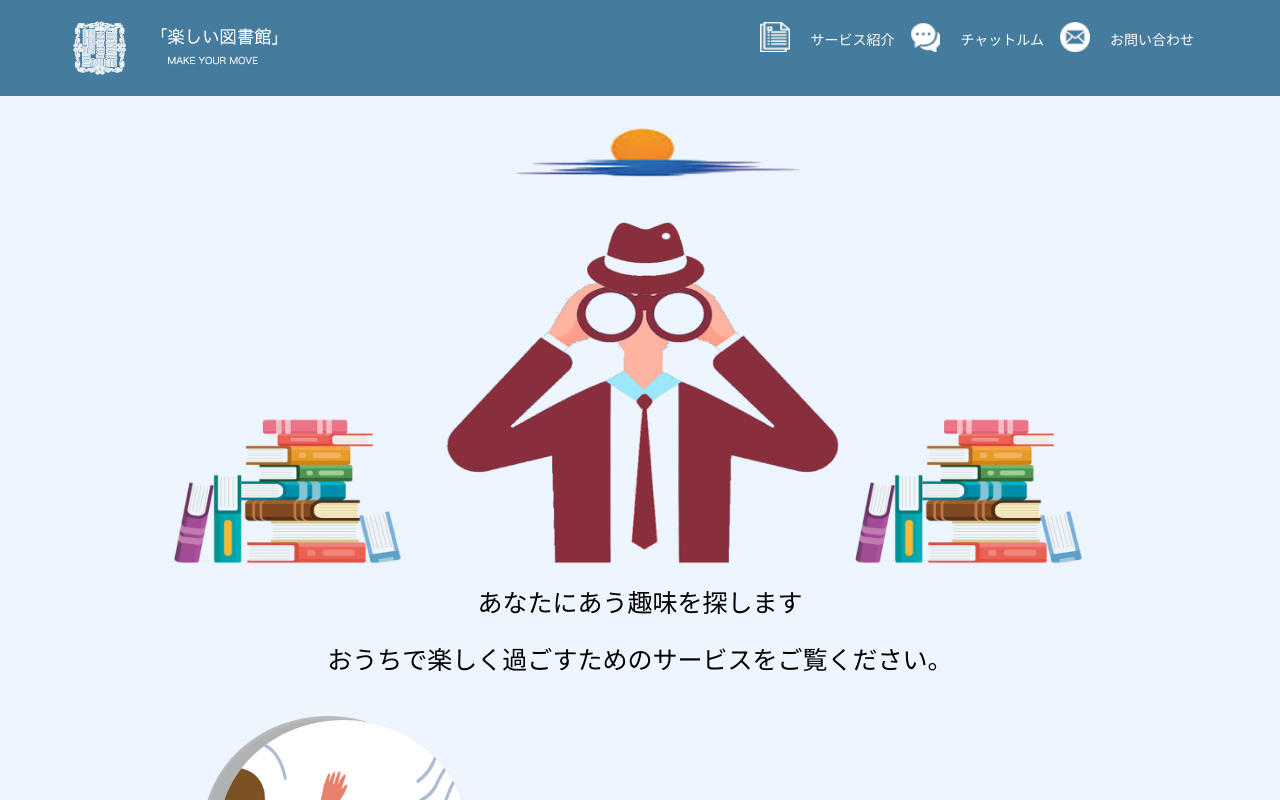
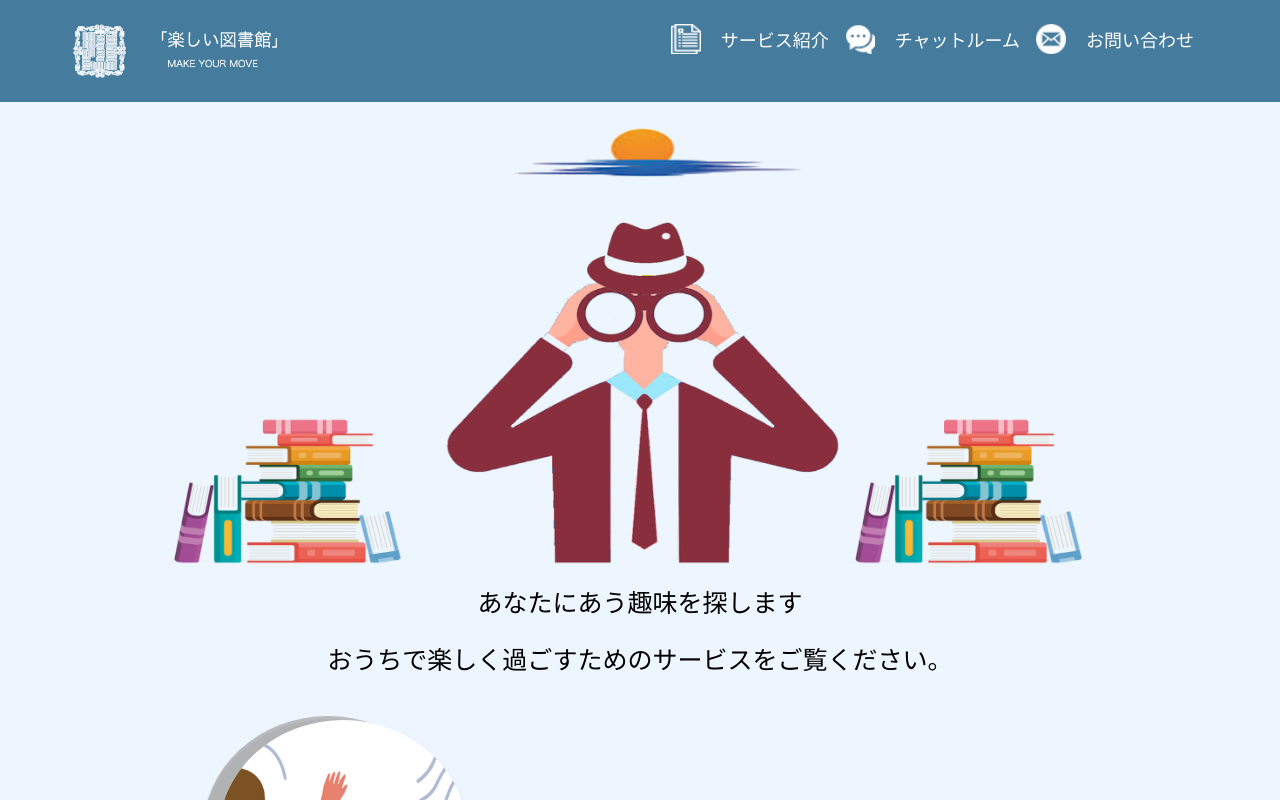
Before and after one commit to AntipovIvan/home-time, a Vue app: page / in a window 1280 px wide. Shown: the top 800 px of the page. Built offline with nearby package versions, Linux system fonts and the light colour scheme; no server answers.

Commit message:
additional adjustments

```diff
--- a/src/components/Navigation.vue
+++ b/src/components/Navigation.vue
@@ -7,21 +7,17 @@
         /></router-link>
       </div>
       <ul v-show="!mobile" class="navigation">
-        <li class="li2">
         <router-link class="link" :to="{ name: 'List' }"
-            >サービス紹介</router-link
+          ><li class="li2">サービス紹介</li></router-link
         >
-        </li>
-        <li class="li3">
+
         <router-link class="link" :to="{ name: 'Chatroom' }"
-            >チャットルム</router-link
+          ><li class="li3">チャットルーム</li></router-link
         >
-        </li>
-        <li class="li4">
+
         <router-link class="link" :to="{ name: 'About' }"
-            >お問い合わせ</router-link
+          ><li class="li4">お問い合わせ</li></router-link
         >
-        </li>
       </ul>
       <div class="icon">
         <i
@@ -146,16 +142,22 @@ header {
       background: url("../assets/listPC.png") 0 40% no-repeat no-repeat;
       background-size: 30px 30px;
       padding-left: 50px;
+      font-size: 18px;
+      font-weight: 550;
     }
     .li3 {
       background: url("../assets/chatroomPC.png") 0 40% no-repeat no-repeat;
       background-size: 30px 30px;
       padding-left: 50px;
+      font-size: 18px;
+      font-weight: 550;
     }
     .li4 {
       background: url("../assets/contactusPC.png") 0 40% no-repeat no-repeat;
       background-size: 30px 30px;
       padding-left: 50px;
+      font-size: 18px;
+      font-weight: 550;
     }
 
     ul,
--- a/src/components/helpers/Footer.vue
+++ b/src/components/helpers/Footer.vue
@@ -73,7 +73,7 @@ footer {
     :first-child {
       @media only screen and (min-width: 576px) {
         position: relative;
-        bottom: -10px;
+        bottom: -30px;
         left: 5%;
       }
     }
--- a/src/components/helpers/Service.vue
+++ b/src/components/helpers/Service.vue
@@ -216,6 +216,7 @@ export default {
   }
   .service-title {
     font-size: 20px;
+    font-weight: 550;
     text-align: left;
     display: flex;
     align-items: flex-end;
--- a/src/views/Chatroom.vue
+++ b/src/views/Chatroom.vue
@@ -48,8 +48,10 @@ export default {
 
 <style lang="scss">
 .chat-section {
-  padding-top: 95px;
-
+  padding-top: 100px;
+  @media (max-width: 768px) {
+    padding-top: 83px;
+  }
   .vac-card-window {
     height: calc(100vh - 95px) !important;
   }
--- a/src/views/Home.vue
+++ b/src/views/Home.vue
@@ -155,6 +155,7 @@ export default {
     margin-bottom: 1rem;
   }
   .service-title {
+    font-weight: 550;
     font-size: 1.4rem;
     margin: 0;
   }
@@ -207,6 +208,9 @@ h5 {
   line-height: 1.6;
 }
 .near-footer {
+  h4 {
+    font-weight: 550;
+  }
   @media (max-width: 768px) {
     margin-top: 30px;
   }
```
Lines whose indentation alone changed are shown as unchanged.
